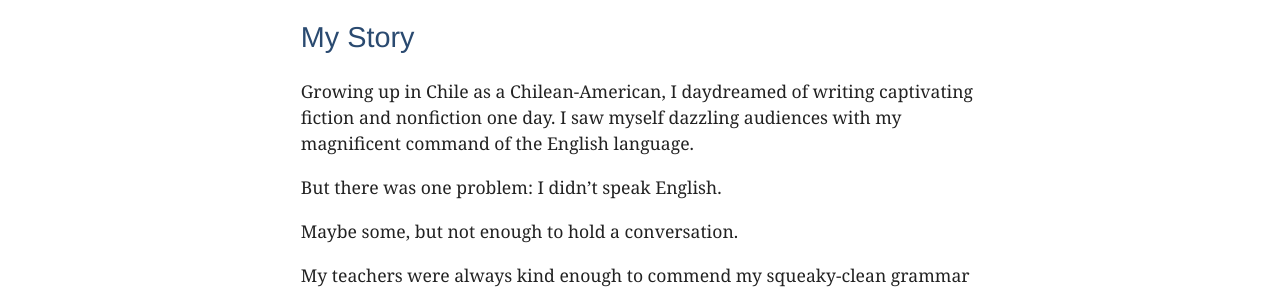
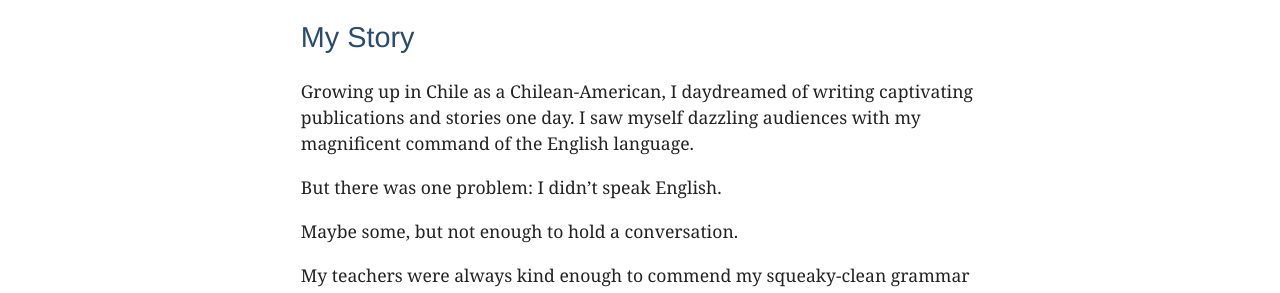
Before and after one commit to jborjon/jborjon.github.io, a Jekyll site: the page built from about.md, in a window 1280 px wide. Shown: the part 141-434 px from the top of the page. Built offline with Jekyll 4.4.1, drawn with Linux system fonts in a browser that asks for light colours; some web fonts are replaced.

Commit message:
Continue writing About page

```diff
--- a/about.md
+++ b/about.md
@@ -4,11 +4,9 @@ layout: info-page
 id: about
 ---
 
-<div markdown="1">
-
 ## My Story
 
-Growing up in Chile as a Chilean-American, I daydreamed of writing captivating fiction and nonfiction one day. I saw myself dazzling audiences with my magnificent command of the English language.
+Growing up in Chile as a Chilean-American, I daydreamed of writing captivating publications and stories one day. I saw myself dazzling audiences with my magnificent command of the English language.
 
 But there was one problem: I didn't speak English.
 
@@ -41,4 +39,3 @@ In English. Or Spanish. They're both the same.
 ## Let's Connect
 
 Do you click with what I've shared with you? Do you have any questions about me? [Drop me a line](/contact) and I'll be in touch.
-</div>
```
Also changed, not shown: notes/about-page-notes.md (+16 -9 lines).
